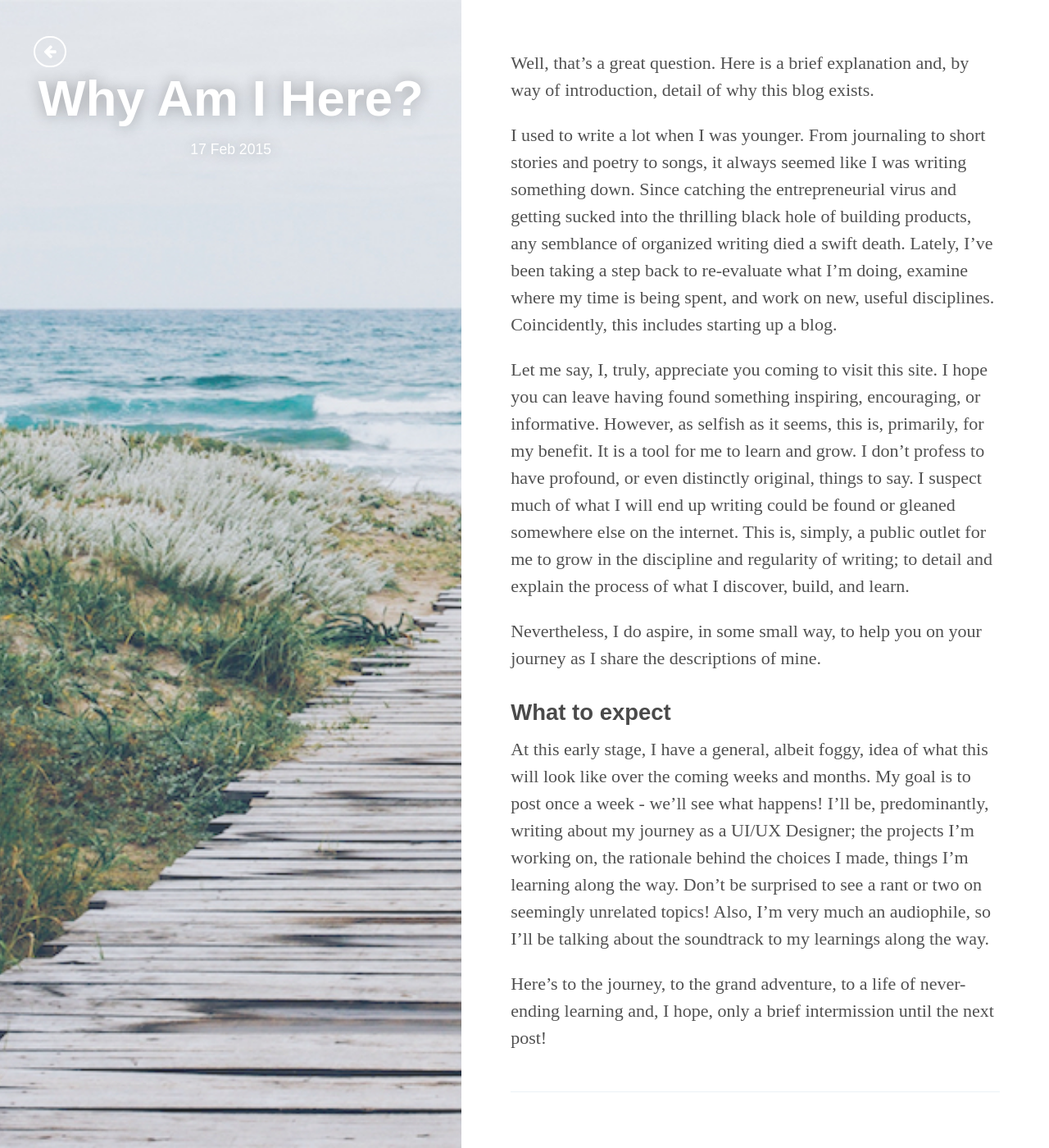
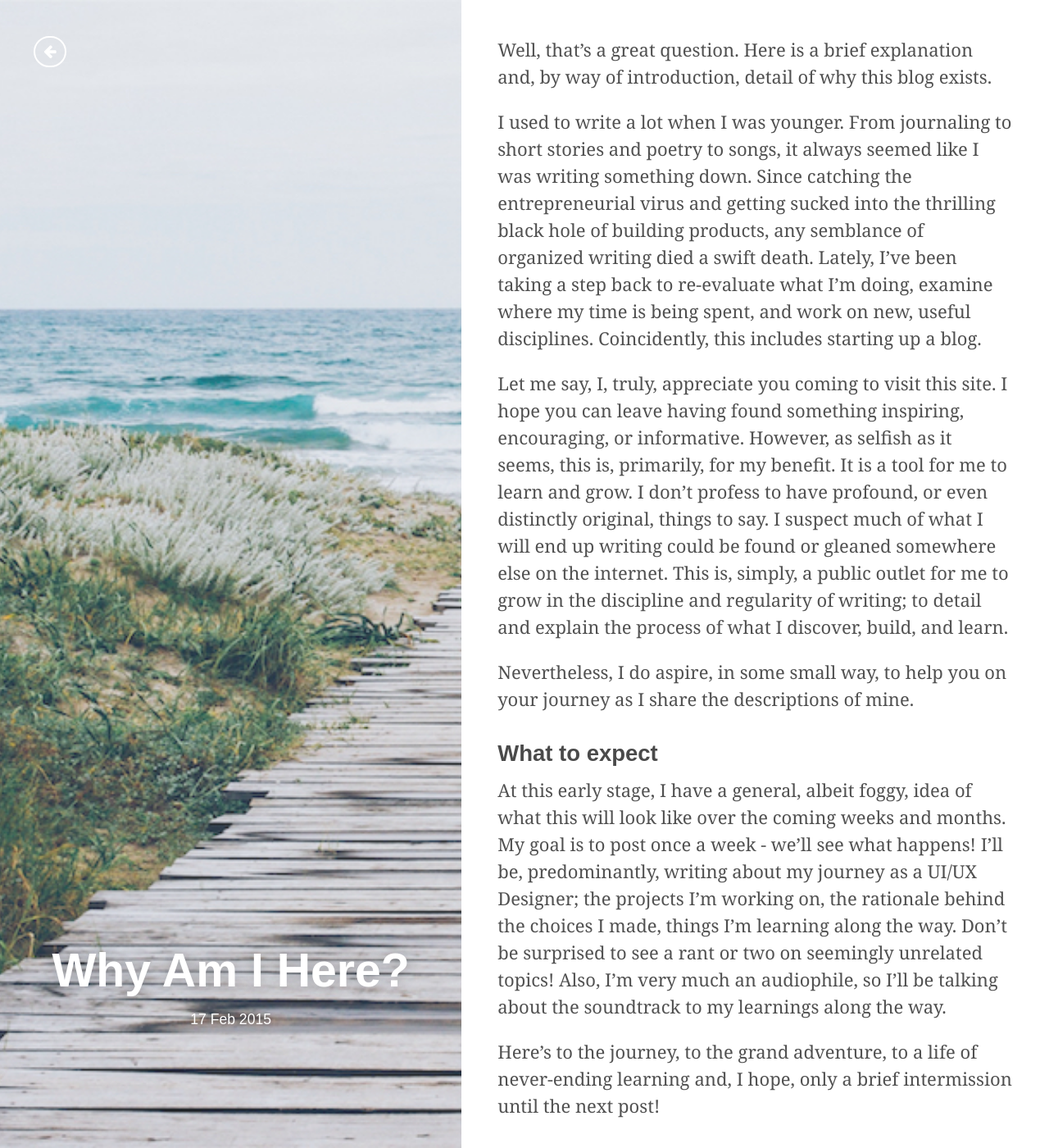
Before and after one commit to samclaridge/samclaridge.github.io, a Jekyll site: the page built from _posts/2015-02-17-why-am-i-here.md, in a window 1280 px wide and 1400 px high. Shown: the whole window at 82% size. Built offline with Jekyll 4.4.1, drawn with Linux system fonts in a browser that asks for light colours; nearby versions of some CDN libraries; Markdown is read by kramdown in place of the engine named in the settings; comment, search, counter and statistics services are not loaded.

Commit message:
polish responsive layout and add disqus

```diff
--- /dev/null
+++ b/_includes/disqus.html
@@ -0,0 +1,12 @@
+<div id="disqus_thread"></div>
+<script type="text/javascript">
+    /* * * CONFIGURATION VARIABLES: EDIT BEFORE PASTING INTO YOUR WEBPAGE * * */
+    var disqus_shortname = 'samclaridge'; // required: replace example with your forum shortname
+    /* * * DON'T EDIT BELOW THIS LINE * * */
+    (function() {
+        var dsq = document.createElement('script'); dsq.type = 'text/javascript'; dsq.async = true;
+        dsq.src = '//' + disqus_shortname + '.disqus.com/embed.js';
+        (document.getElementsByTagName('head')[0] || document.getElementsByTagName('body')[0]).appendChild(dsq);
+    })();
+</script>
+<noscript>Please enable JavaScript to view the <a href="http://disqus.com/?ref_noscript">comments powered by Disqus.</a></noscript>
--- a/_includes/sidebar-post.html
+++ b/_includes/sidebar-post.html
@@ -1,6 +1,6 @@
 <div class="sidebar sidebar-post" role="aside" style="background-image: url({{ page.image }})">
 	<a href="/" class="back"><i class="fa fa-arrow-left"></i></a>
-		<header class="header">
+		<header class="header sidebar-sticky">
 			<h1 class="post-title">{{ page.title }}</h1>
 			<span class="post-date">{{ page.date | date_to_string }}</span>
 		</header>
--- a/_layouts/default.html
+++ b/_layouts/default.html
@@ -4,15 +4,8 @@
   {% include head.html %}
 
   <body>
-  <!-- console.log(
-    {% if page.layout == "post" %}
-      {% include sidebar-post.html %}
-    {% else %}
-      {% include sidebar.html %}
-    {% endif %}
-    ); -->
 
-    <div class="content container">
+    <div class="">
       {{ content }}
     </div>
 
--- a/_layouts/post.html
+++ b/_layouts/post.html
@@ -2,7 +2,9 @@
 layout: default
 ---
 {% include sidebar-post.html %}
-<div class="post">
+<div class="content container post">
 
   {{ content }}
+
+  {% include disqus.html %}
 </div>
--- a/index.html
+++ b/index.html
@@ -4,7 +4,7 @@
 ---
 {% include sidebar.html %}
 
-<div class="posts">
+<div class="content container posts">
   {% for post in paginator.posts %}
 
   <a href="{{ post.url }}">
--- a/public/css/hyde.css
+++ b/public/css/hyde.css
@@ -21,7 +21,6 @@
  * Sidebar
  * Container
  * Reverse layout
- * Themes
  */
 
 
@@ -30,21 +29,6 @@
  *
  * Update the foundational and global aspects of the page.
  */
-
-html {
-  font-family: "kepler-std", serif;
-  font-weight: 300;
-}
-@media (min-width: 48em) {
-  html {
-    font-size: 18px;
-  }
-}
-@media (min-width: 58em) {
-  html {
-    font-size: 22px;
-  }
-}
 
 
 /*
@@ -62,16 +46,23 @@
   background-image: url(/public/trees.jpg);
   background-size: cover;
   background-position: 20%;
+  text-align: center;
+  font-family: "neuzeit-grotesk", sans-serif;
 }
-@media (min-width: 48em) {
+
+@media (min-width: 50rem) {
   .sidebar {
     position: fixed;
     top: 0;
     left: 0;
     bottom: 0;
     width: 44%;
-    text-align: center;
-    font-family: "neuzeit-grotesk", sans-serif;
+  }
+}
+
+@media (max-width: 49rem) {
+  .sidebar {
+    height:20rem;
   }
 }
 
@@ -109,7 +100,7 @@
  * contents to the bottom of the sidebar in tablets and up.
  */
 
-@media (min-width: 48em) {
+@media (min-width: 50rem) {
   .sidebar-sticky {
     position: absolute;
     right:  1rem;
@@ -118,6 +109,11 @@
   }
 }
 
+@media (min-width: 50rem) and (max-height: 30rem){
+  .sidebar-sticky {
+    bottom: 1rem;
+  }
+}
 
 /* Container
  *
@@ -126,22 +122,33 @@
  */
 
 .content {
-  padding: 60px;
+  padding: 2rem;
 }
 
-@media (min-width: 48em) {
+@media (min-width: 50rem) {
   .content {
     margin-left: 44%;
   }
 }
 
-@media (min-width: 64em) {
+@media (min-width: 64rem) {
   .content {
     /*margin-left: 22rem;
     margin-right: 4rem;*/
   }
 }
 
+@media (max-width: 50rem) {
+  .content {
+    padding:1.5rem;
+  }
+}
+
+@media (max-width: 30rem) {
+  .content {
+    padding:1rem;
+  }
+}
 
 /*
  * Reverse layout
@@ -149,7 +156,7 @@
  * Flip the orientation of the page by placing the `.sidebar` on the right.
  */
 
-@media (min-width: 48em) {
+@media (min-width: 48rem) {
   .layout-reverse .sidebar {
     left: auto;
     right: 0;
@@ -160,94 +167,11 @@
   }
 }
 
-@media (min-width: 64em) {
+@media (min-width: 64rem) {
   .layout-reverse .content {
     margin-left: 4rem;
     margin-right: 22rem;
   }
-}
-
-
-
-/*
- * Themes
- *
- * As of v1.1, Hyde includes optional themes to color the sidebar and links
- * within blog posts. To use, add the class of your choosing to the `body`.
- */
-
-/* Base16 (http://chriskempson.github.io/base16/#default) */
-
-/* Red */
-.theme-base-08 .sidebar {
-  background-color: #ac4142;
-}
-.theme-base-08 .content a,
-.theme-base-08 .related-posts li a:hover {
-  color: #ac4142;
-}
-
-/* Orange */
-.theme-base-09 .sidebar {
-  background-color: #d28445;
-}
-.theme-base-09 .content a,
-.theme-base-09 .related-posts li a:hover {
-  color: #d28445;
-}
-
-/* Yellow */
-.theme-base-0a .sidebar {
-  background-color: #f4bf75;
-}
-.theme-base-0a .content a,
-.theme-base-0a .related-posts li a:hover {
-  color: #f4bf75;
-}
-
-/* Green */
-.theme-base-0b .sidebar {
-  background-color: #90a959;
-}
-.theme-base-0b .content a,
-.theme-base-0b .related-posts li a:hover {
-  color: #90a959;
-}
-
-/* Cyan */
-.theme-base-0c .sidebar {
-  background-color: #75b5aa;
-}
-.theme-base-0c .content a,
-.theme-base-0c .related-posts li a:hover {
-  color: #75b5aa;
-}
-
-/* Blue */
-.theme-base-0d .sidebar {
-  background-color: #6a9fb5;
-}
-.theme-base-0d .content a,
-.theme-base-0d .related-posts li a:hover {
-  color: #6a9fb5;
-}
-
-/* Magenta */
-.theme-base-0e .sidebar {
-  background-color: #aa759f;
-}
-.theme-base-0e .content a,
-.theme-base-0e .related-posts li a:hover {
-  color: #aa759f;
-}
-
-/* Brown */
-.theme-base-0f .sidebar {
-  background-color: #8f5536;
-}
-.theme-base-0f .content a,
-.theme-base-0f .related-posts li a:hover {
-  color: #8f5536;
 }
 
 
@@ -269,16 +193,26 @@
   margin-bottom: 1.1rem;
 }
 
-.lead {
-  font-size:.8rem;
-}
 
 .header h1, .header .post-date {
   color: #fff;
   text-shadow: 0px 0px 18px rgba(0, 0, 0, 0.3);
 }
 .header h1 {
-  font-size: 2.8rem;
+  font-size: 2.6rem;
+}
+
+@media (max-width: 60rem){
+  .header h1 {
+    font-size: 2.4rem;
+  }
+}
+
+@media (max-width: 50rem){
+  .header h1 {
+    font-size: 2.1rem;
+    margin-top: 1.8rem;
+  }
 }
 
 .sidebar .icon{
--- a/public/css/poole.css
+++ b/public/css/poole.css
@@ -48,14 +48,10 @@
 }
 
 html {
-  font-family: "Helvetica Neue", Helvetica, Arial, sans-serif;
-  font-size: 16px;
+  font-family: "kepler-std", Georgia, serif;
+  font-weight: 300;
+  font-size: 22px;
   line-height: 1.5;
-}
-@media (min-width: 38em) {
-  html {
-    font-size: 20px;
-  }
 }
 
 body {
@@ -259,7 +255,7 @@
  */
 
 .lead {
-  font-size: 1.25rem;
+  font-size: .8rem;
   font-weight: 300;
 }
 
```
